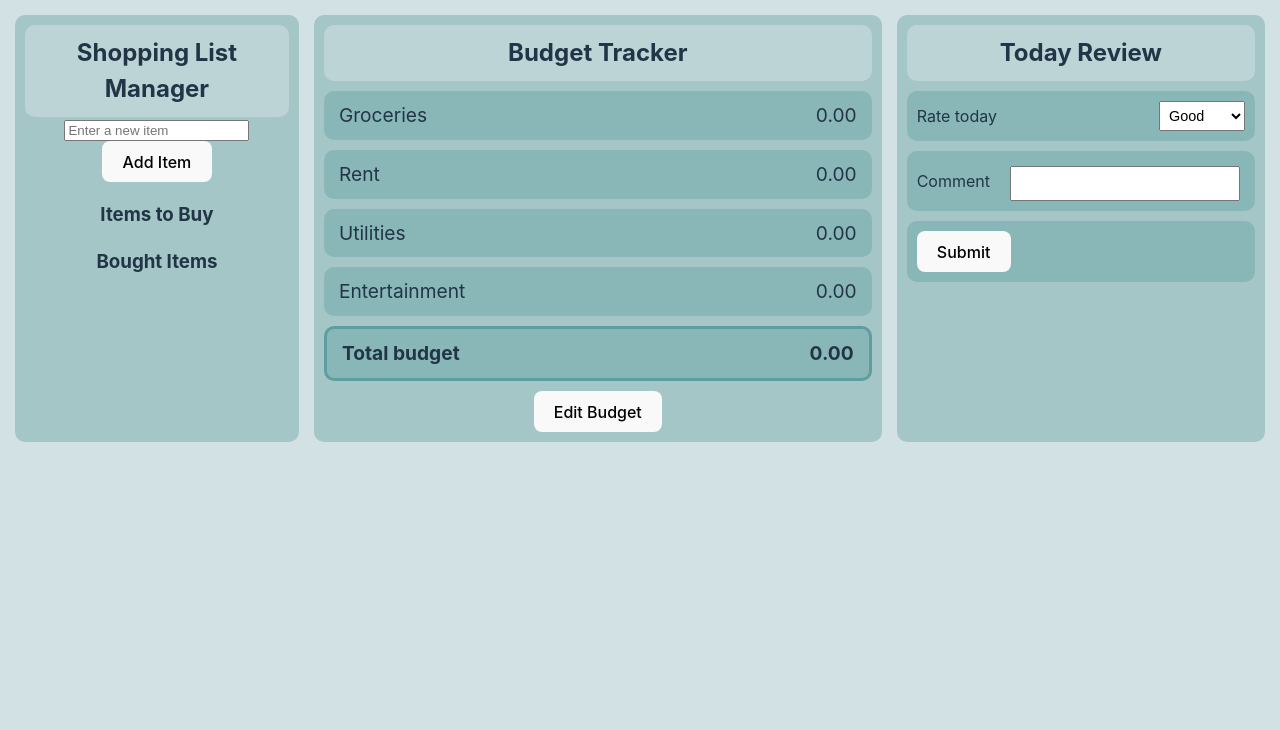
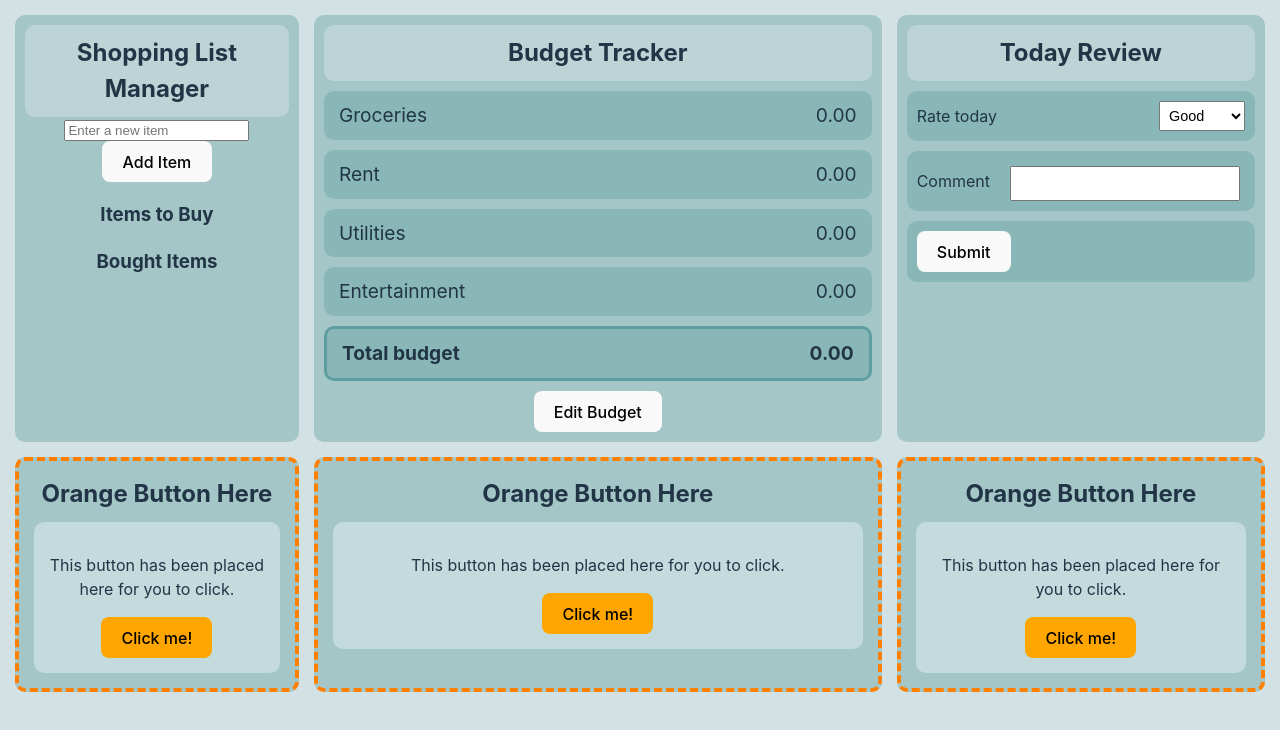
Before and after one commit to Renatuscape/AcademicWork-OrganiserApp, a React (Vite) app: page / in a window 1280 px wide. Shown: the top 730 px of the page. Built offline with nearby package versions, Linux system fonts and the light colour scheme.

Commit message:
imported new classes and added cards with buttons

```diff
--- a/src/App.tsx
+++ b/src/App.tsx
@@ -1,5 +1,7 @@
 import './App.css'
 import BudgetTracker from './BudgetTracker'
+import BigOrangeButton from './Components/BigOrangeButton'
+import Card from './Components/Card'
 import ShoppingList from './ShoppingList'
 import TodayReview from './TodayReview'
 
@@ -10,6 +12,24 @@ function App() {
         <BudgetTracker />
         <TodayReview />
         <ShoppingList />
+        <Card title="Orange Button Here">
+          <p>
+            This button has been placed here for you to click.
+          </p>
+          <BigOrangeButton onClick={() => alert('hello')}>Click me!</BigOrangeButton>
+        </Card>
+        <Card title="Orange Button Here">
+          <p>
+            This button has been placed here for you to click.
+          </p>
+          <BigOrangeButton onClick={() => alert('hello')}>Click me!</BigOrangeButton>
+        </Card>
+        <Card title="Orange Button Here">
+          <p>
+            This button has been placed here for you to click.
+          </p>
+          <BigOrangeButton onClick={() => alert('hello')}>Click me!</BigOrangeButton>
+        </Card>
       </div>
     </>
   )
```
